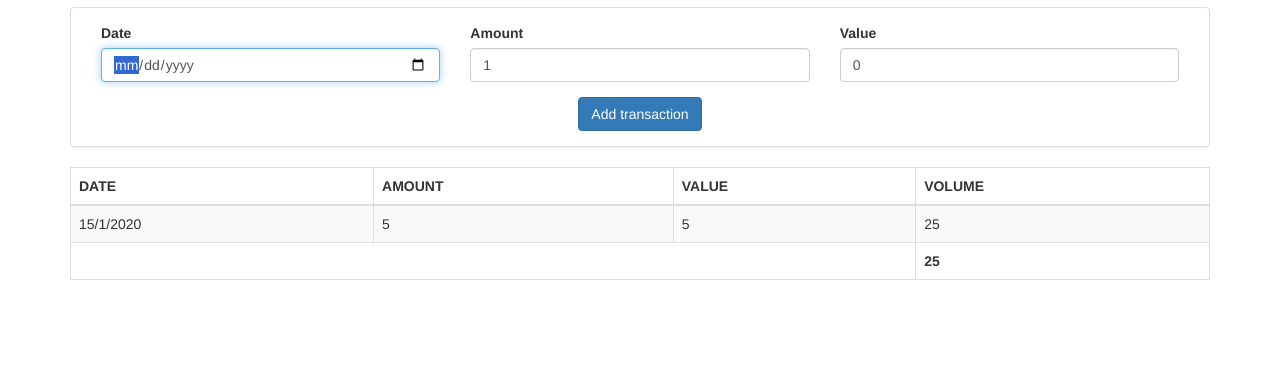
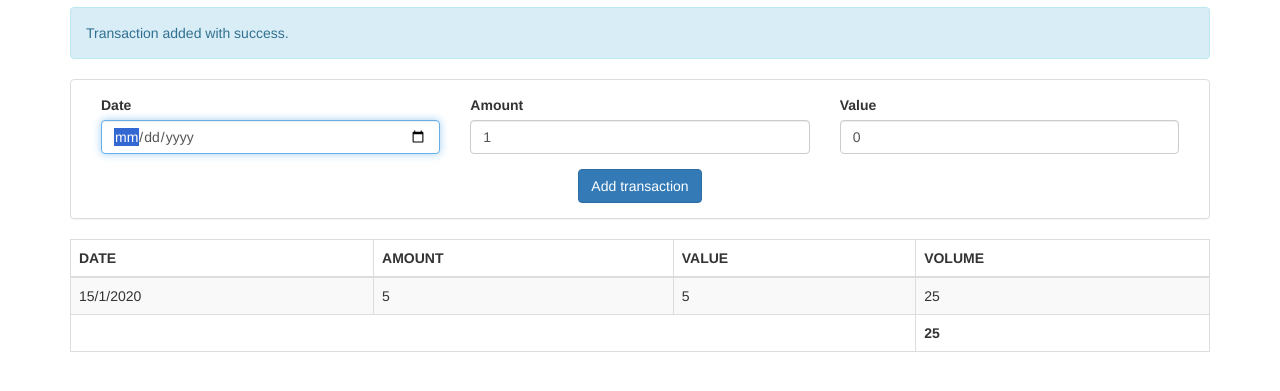
Before and after one commit to rfcaio/js-transaction-app, a website built with webpack: page dist/index.html in a window 1280 px wide. Both pictures are taken after typing "2020-01-15", "5", "5" into the empty fields and a click on the input "Add transaction". Shown: the part 63-454 px from the top of the page. Built offline with nearby package versions, Linux system fonts and the light colour scheme.

Commit message:
jsa1-aula-06

```diff
--- a/src/controllers/TransactionController.js
+++ b/src/controllers/TransactionController.js
@@ -1,5 +1,6 @@
 
 import DateHelper from '../helpers/DateHelper'
+import MessageView from '../views/MessageView'
 import TransactionListModel from '../models/TransactionListModel'
 import TransactionModel from '../models/TransactionModel'
 import TransactionView from '../views/TransactionView'
@@ -11,6 +12,7 @@ class TransactionController {
     this._dateInput = getById('date')
     this._amountInput = getById('amount')
     this._valueInput = getById('value')
+    this._messageView = new MessageView(getById('message-view'))
     this._transactionList = new TransactionListModel()
     this._transactionView = new TransactionView(getById('transaction-view'))
 
@@ -31,6 +33,7 @@ class TransactionController {
       this._amountInput.value,
       this._valueInput.value
     ))
+    this._messageView.update('Transaction added with success.')
     this._transactionView.update(this._transactionList.transactions)
     this._restartForm()
   }
--- /dev/null
+++ b/src/views/MessageView.js
@@ -0,0 +1,10 @@
+
+import View from './View'
+
+class MessageView extends View {
+  template (message) {
+    return `<div class="alert alert-info">${message}</div>`
+  }
+}
+
+export default MessageView
--- a/src/views/TransactionView.js
+++ b/src/views/TransactionView.js
@@ -1,12 +1,9 @@
 
 import DateHelper from '../helpers/DateHelper'
+import View from './View'
 
-class TransactionView {
-  constructor (element) {
-    this._element = element
-  }
-
-  _template (transactionModel) {
+class TransactionView extends View {
+  template (transactionModel) {
     let body = transactionModel.map(transaction => `
       <tr>
         <td>${DateHelper.dateToString(transaction.date)}</td>
@@ -42,10 +39,6 @@ class TransactionView {
       </table>
     `
   }
-
-  update (transactionModel) {
-    this._element.innerHTML = this._template(transactionModel)
-  }
 }
 
 export default TransactionView
--- /dev/null
+++ b/src/views/View.js
@@ -0,0 +1,16 @@
+
+class View {
+  constructor (element) {
+    this._element = element
+  }
+
+  template (model) {
+    throw Error('View.template() => You should implement this method.')
+  }
+
+  update (model) {
+    this._element.innerHTML = this.template(model)
+  }
+}
+
+export default View
```
Also changed, not shown: dist/index.html.
